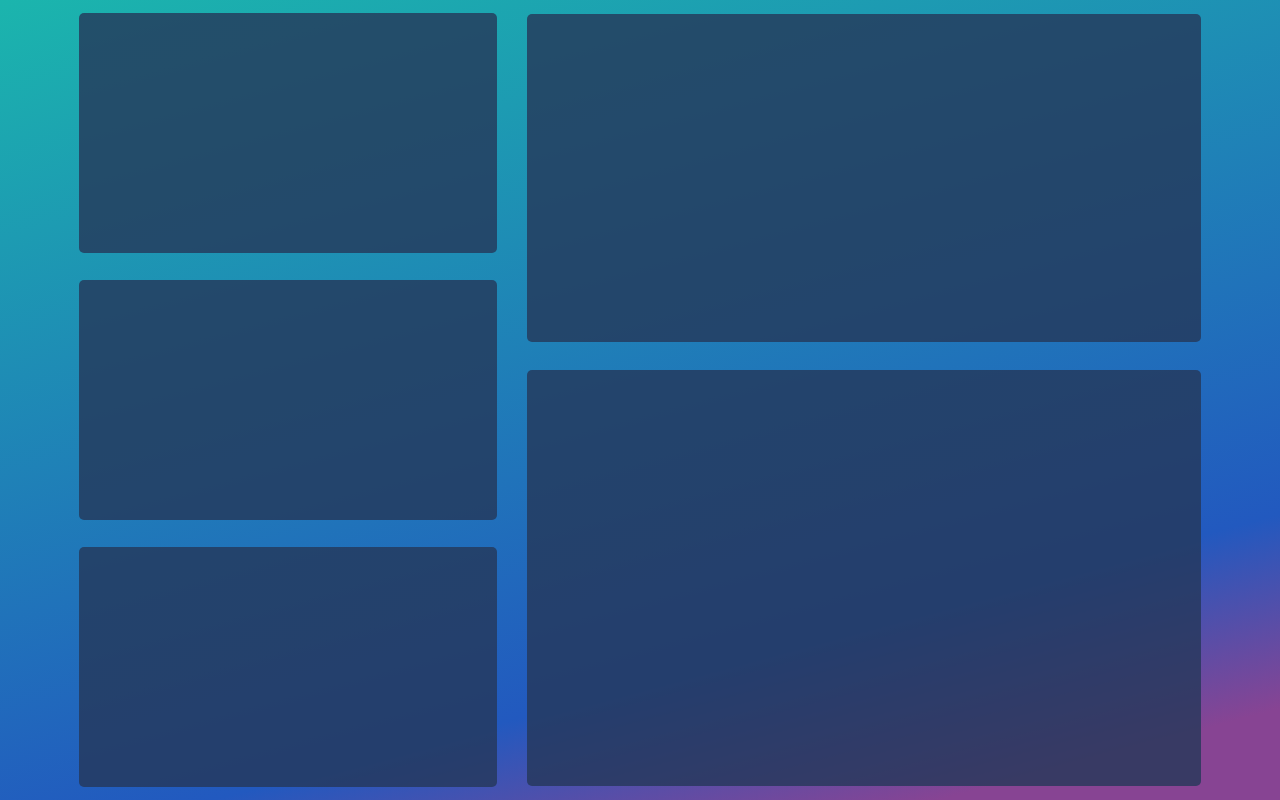
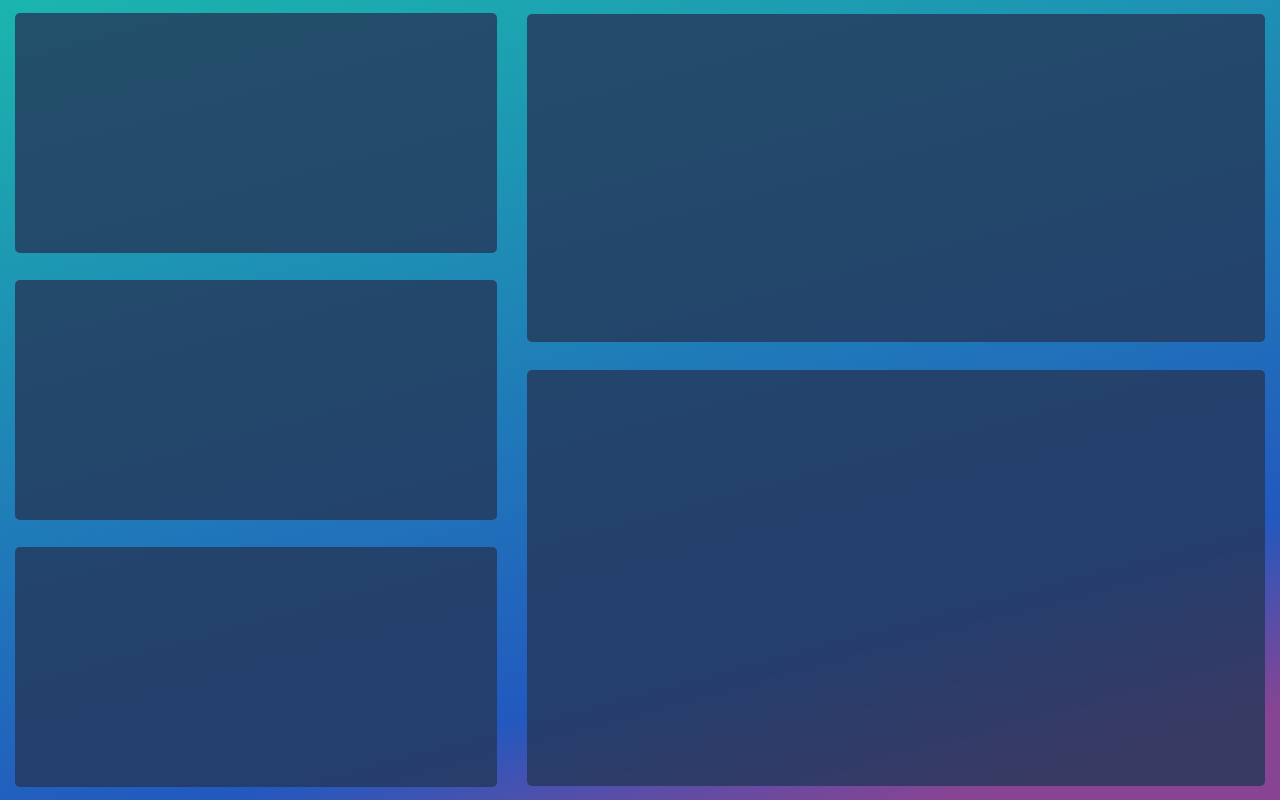
Before and after one commit to MeganMFisher/Dashboard, a website: page public/index.html in a window 1280 px wide. Drawn offline with nearby package versions, Linux system fonts and the light colour scheme.

Commit message:
media queries basic done

```diff
--- a/public/styles/styles.css
+++ b/public/styles/styles.css
@@ -43,9 +43,9 @@ section {
     }
 
     .graphBoxSmallContainer {
-        width: 45%;
+        width: 50%;
         height: 100vh;
-        margin-left: 5%;
+        /*margin-left: 1%;*/
     }
 
     .graphBoxSmall {
@@ -53,9 +53,9 @@ section {
     }
 
     .graphBoxMedLargeContainer {
-        width: 45%;
+        width: 10;
         height: 100vh;
-        margin-right: 5%;
+        /*margin-right: 1%;*/
     }
 
     .graphBoxMedium {
@@ -71,11 +71,11 @@ section {
 @media(min-width: 1000px) {
 
      .graphBoxSmallContainer {
-        width: 35%;
+        width: 40%;
     }
 
     .graphBoxMedLargeContainer {
-        width: 55%;
+        width: 60%;
     }
 
 }
```
